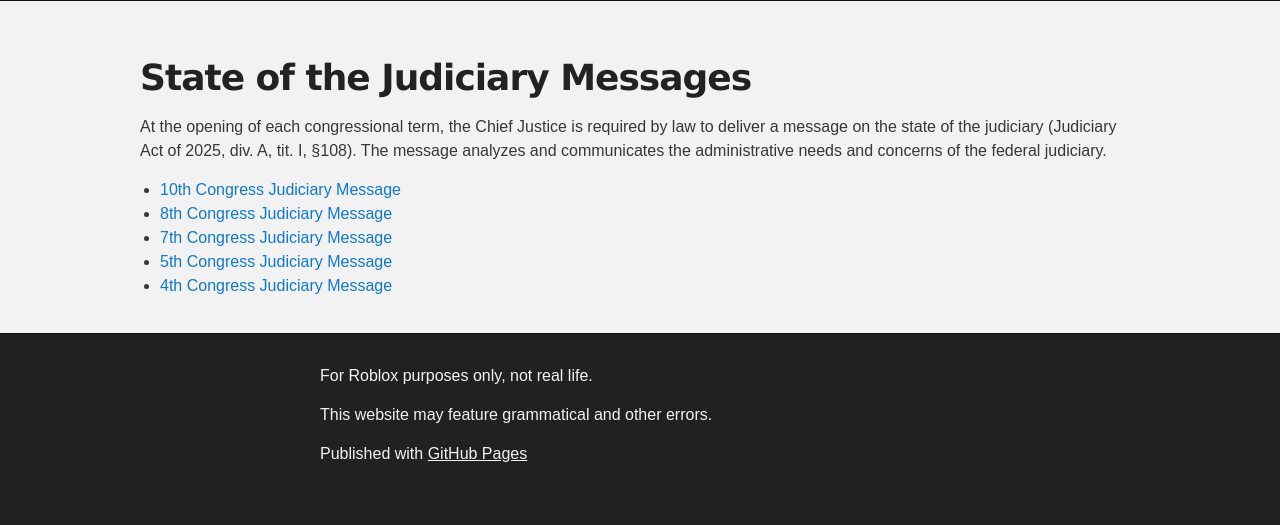
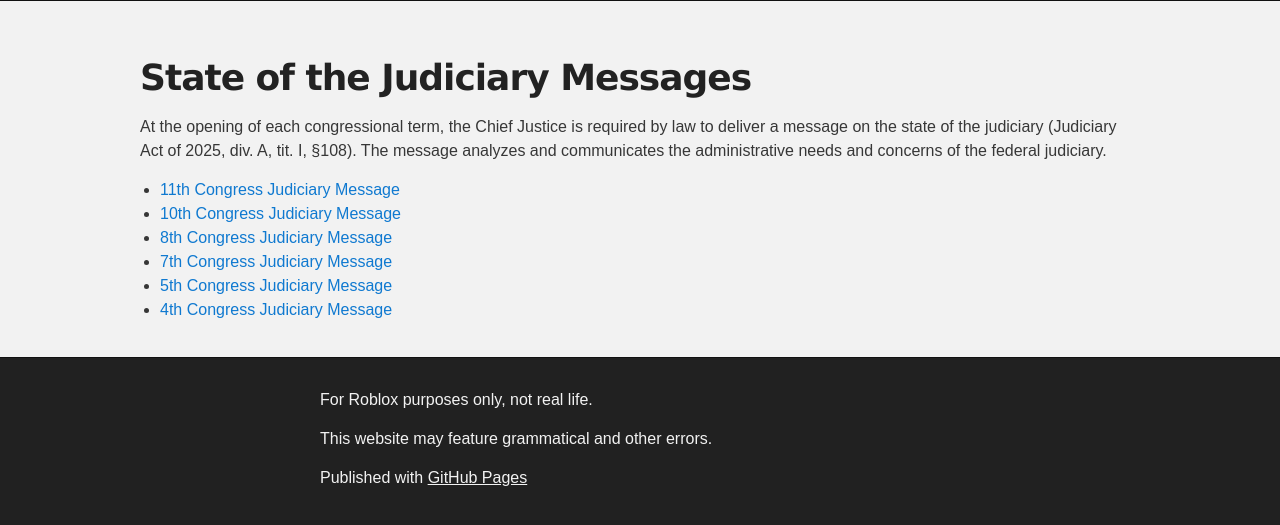
Before and after one commit to supremecourtrblx/supremecourtrblx.github.io, a Jekyll site: the page built from judiciarymessages.md, in a window 1280 px wide. Shown: the part 557-1082 px from the top of the page. Built offline with Jekyll 4.4.1, drawn with Linux system fonts in a browser that asks for light colours; our own code applies the rules of GitHub Pages for plain Markdown files; before the commit the page ends 1058 px from its top, so only the background shows below that.

Commit message:
Update judiciarymessages.md

```diff
--- a/judiciarymessages.md
+++ b/judiciarymessages.md
@@ -6,6 +6,7 @@ layout: default
 
 At the opening of each congressional term, the Chief Justice is required by law to deliver a message on the state of the judiciary (Judiciary Act of 2025, div. A, tit. I, §108). The message analyzes and communicates the administrative needs and concerns of the federal judiciary.
 
+- [11th Congress Judiciary Message](/publicinfo/judiciarymessages/11thcongress-judiciarymessage.pdf)
 - [10th Congress Judiciary Message](/publicinfo/judiciarymessages/10thcongress-judiciarymessage.pdf)
 - [8th Congress Judiciary Message](/publicinfo/judiciarymessages/8thcongress-judiciarymessage.pdf)
 - [7th Congress Judiciary Message](/publicinfo/judiciarymessages//7thcongress-judiciarymessage.pdf)
```
